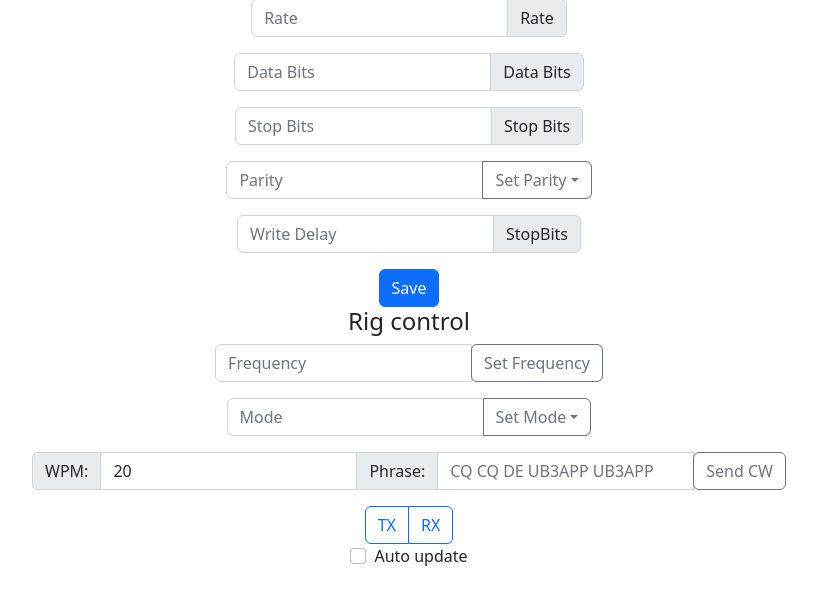
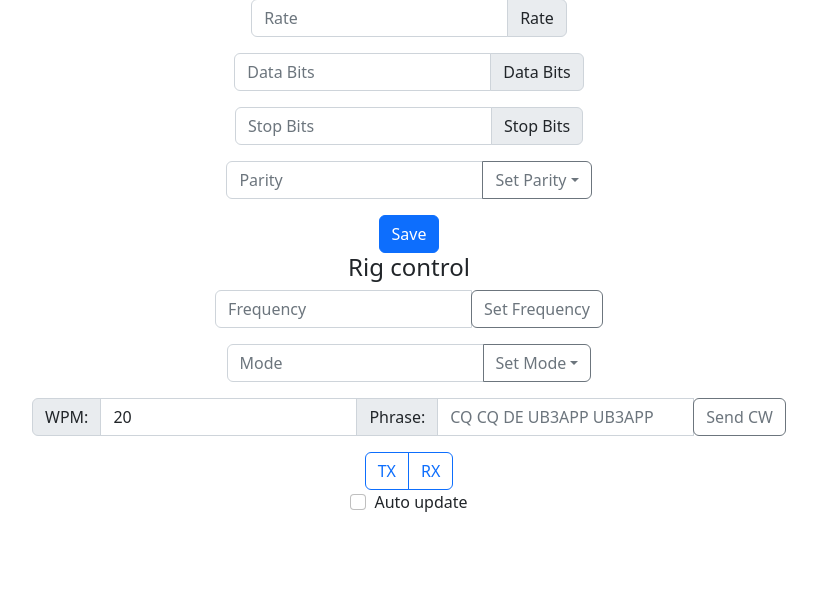
Before and after one commit to ub3app/WebHam, a Flask app: page / in a window 1280 px wide. Shown: the part 148-753 px from the top of the page, without its empty margins (231-1048 px from the left). Run offline with Flask 2, Linux system fonts and the light colour scheme; data that the repository does not hold is empty; some libraries are stand-ins or nearby versions.

Commit message:
remove Write Delay from index.html

```diff
--- a/package/webham.py
+++ b/package/webham.py
@@ -92,9 +92,6 @@ class Webham:
                             self.rig.state.rigport.parm.serial.parity = parity
 
                         self.rig.open()
-                        self.logger.debug('DTR: ' + str(self.rig.state.rigport.parm.serial.dtr_state))
-                        self.rig.state.rigport.parm.serial.dtr_state = 0
-                        self.logger.debug('DTR: ' + str(self.rig.state.rigport.parm.serial.dtr_state))
                         ser = serial.Serial(self.rigDevice)
                         ser.setDTR(False)
                         if self.rig.error_status == Hamlib.RIG_OK:
--- a/templates/index.html
+++ b/templates/index.html
@@ -88,14 +88,14 @@
 			</div>
 
 
-			<div class="row justify-content-md-center">
+			<!-- div class="row justify-content-md-center">
 				<div class="col-md-auto">
 						<div class="input-group mb-3">
 						  <input type="text" class="form-control" placeholder="Write Delay" aria-label="Write Delay" id="WriteDelay" aria-describedby="basic-addon2">
-						  <span class="input-group-text">StopBits</span>
+						  <span class="input-group-text">Delay</span>
 						</div>
 				</div>
-			</div>
+			</div -->
 
 
 			<div class="row justify-content-md-center">
```
